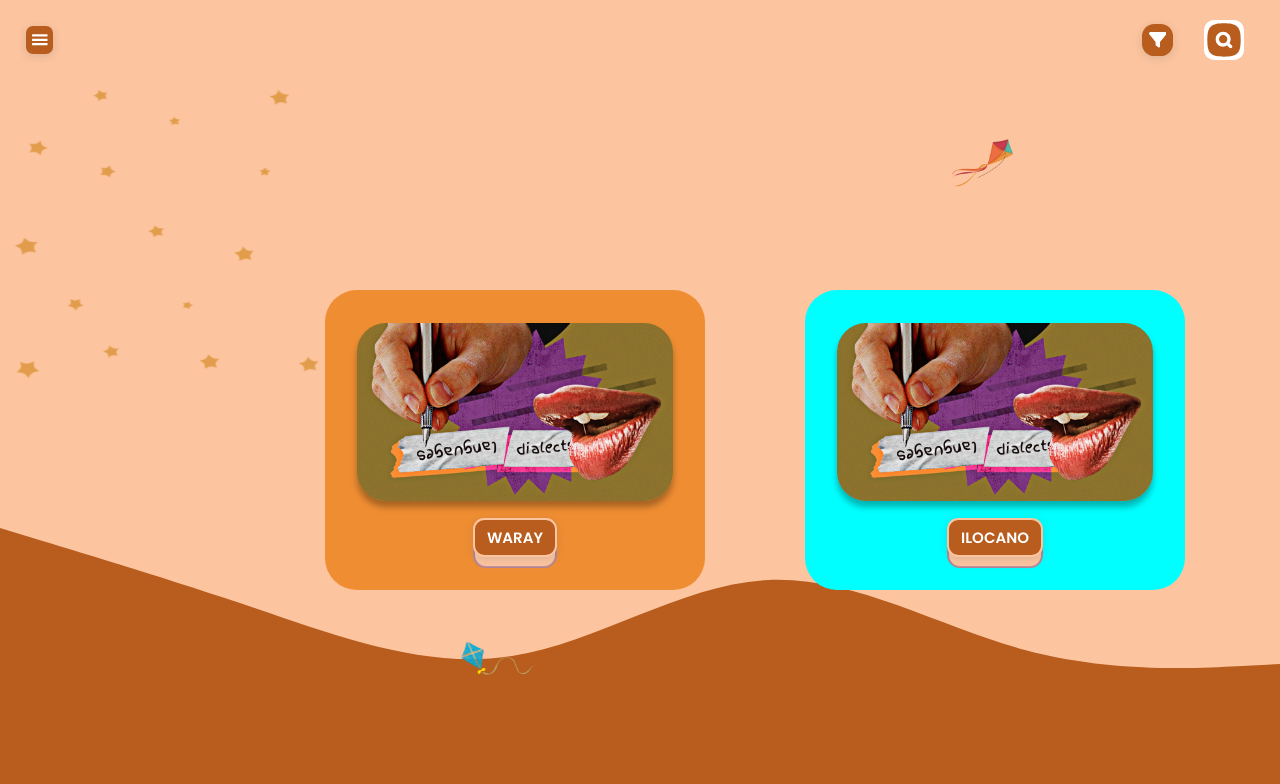
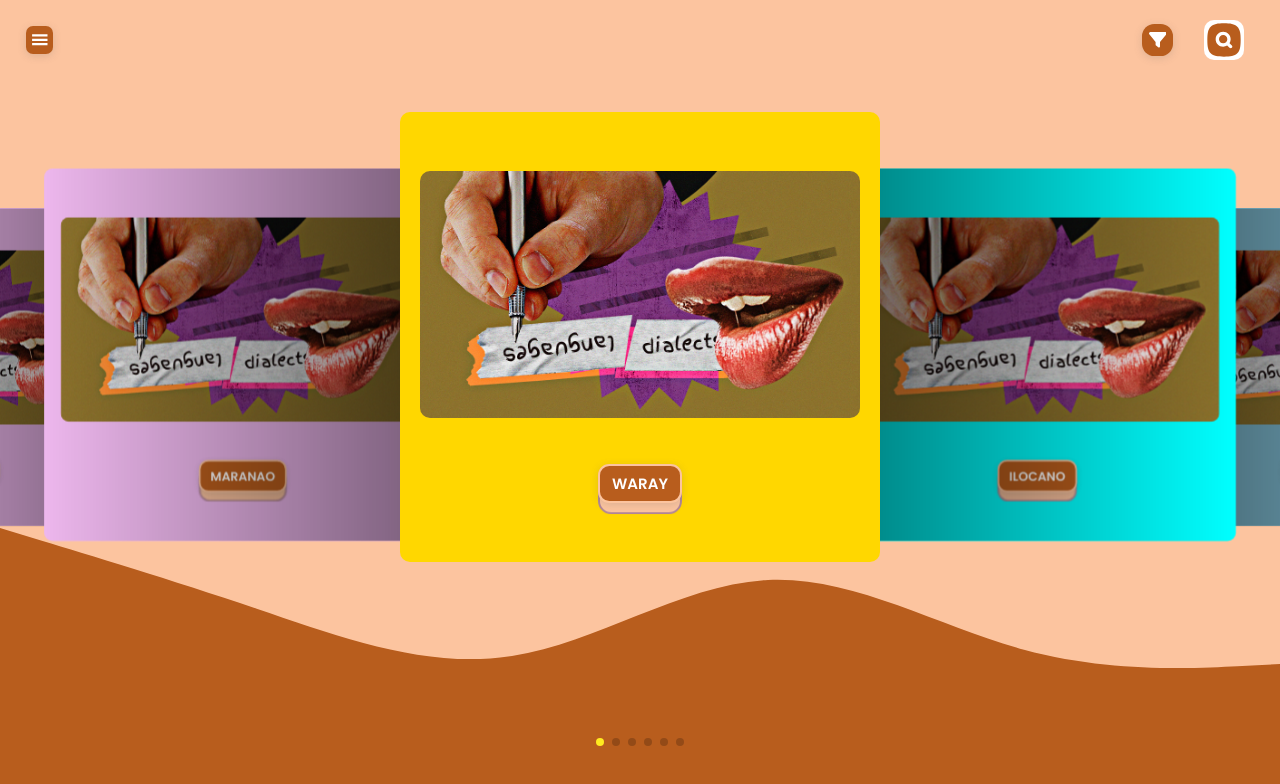
Before and after one commit to Neil-Brian-Araiz/Dialecto, a React (Vite) app: page /dialecto/home in a window 1280 px wide. Shown: the top 784 px of the page. Built offline with nearby package versions, Linux system fonts and the light colour scheme.

Commit message:
Create New Slider Effect

```diff
--- a/package.json
+++ b/package.json
@@ -23,7 +23,8 @@
     "react-icons": "^5.1.0",
     "react-player": "^2.16.0",
     "react-router-dom": "^6.23.0",
-    "styled-components": "^6.1.11"
+    "styled-components": "^6.1.11",
+    "swiper": "^11.1.3"
   },
   "devDependencies": {
     "@types/react": "^18.2.66",
--- a/src/components/SliderDialect.jsx
+++ b/src/components/SliderDialect.jsx
@@ -1,39 +1,74 @@
 import React from 'react';
+import { Swiper, SwiperSlide } from 'swiper/react';
+import 'swiper/css';
+import 'swiper/css/effect-coverflow';
+import 'swiper/css/pagination';
+import 'swiper/css/navigation';
+import { EffectCoverflow, Pagination, Navigation } from 'swiper/modules';
 import { useNavigate } from 'react-router-dom';
 
 import SliderBtn from './shared/SliderBtn';
 import DiaclectImg from '../assets/dialect.jpg';
+import './components.css';
 
+const CustomSlider = () => {
+  const navigate = useNavigate();
 
-
-import './components.css'
-
-const Slider = () => {
-    const navigate = useNavigate();
-
-    const array = [
-        {pic: DiaclectImg, label: 'Waray', nav: '/dialecto/animal-category'},
-        {pic: DiaclectImg, label: 'Ilocano', nav: '', bgColor: 'aqua'},
-        {pic: DiaclectImg, label: 'Cebuano', nav: '', bgColor: '#7FBCD2'},
-        {pic: DiaclectImg, label: 'Tausog', nav: '', bgColor: '#FFEA20'},
-        {pic: DiaclectImg, label: 'Bicolano', nav: '', bgColor: '#EDB7ED'},
-        {pic: DiaclectImg, label: 'Maranao', nav: '', bgColor: '#EDB7ED'},
-    ]
+  const array = [
+    { pic: DiaclectImg, label: 'Waray', nav: '/dialecto/animal-category', bgColor: '#FFD700' },
+    { pic: DiaclectImg, label: 'Ilocano', nav: '', bgColor: 'aqua' },
+    { pic: DiaclectImg, label: 'Cebuano', nav: '', bgColor: '#7FBCD2' },
+    { pic: DiaclectImg, label: 'Tausog', nav: '', bgColor: '#FFEA20' },
+    { pic: DiaclectImg, label: 'Bicolano', nav: '', bgColor: '#EDB7ED' },
+    { pic: DiaclectImg, label: 'Maranao', nav: '', bgColor: '#EDB7ED' },
+  ];
 
   return (
-    <div className='slider'>
-        <div className='slider-card-container'>
-            {array.map((arrayItem, index) =>
-            <div className='slider-card' style={{backgroundColor: arrayItem.bgColor}} key={index}>
-                <div className='slider-card-img'>
-                    <img src={arrayItem.pic} alt='Dialect' />
-                </div>
-                <SliderBtn label={arrayItem.label} navigateTo={() => navigate(arrayItem.nav)} />
+    <div className="slider-container">
+      <Swiper
+        effect={'coverflow'}
+        grabCursor={true}
+        centeredSlides={true}
+        loop={true}
+        slidesPerView={'auto'}
+        coverflowEffect={{
+          rotate: 0,
+          stretch: 0,
+          depth: 100,
+          modifier: 2.5,
+        }}
+        pagination={{ el: '.swiper-pagination', clickable: true }}
+        navigation={{
+          nextEl: '.swiper-button-next',
+          prevEl: '.swiper-button-prev',
+          clickable: true,
+        }}
+        modules={[EffectCoverflow, Pagination, Navigation]}
+        className="swiper_container"
+      >
+        {array.map((arrayItem, index) => (
+          <SwiperSlide key={index} style={{ backgroundColor: arrayItem.bgColor }}>
+            <div className="slider-card">
+              <div className="slider-card-img">
+                <img src={arrayItem.pic} alt="Dialect" />
+              </div>
+              <SliderBtn label={arrayItem.label} navigateTo={() => navigate(arrayItem.nav)} />
             </div>
-            )}
+          </SwiperSlide>
+        ))}
+
+        <div className="slider-controler">
+          {/* <div className="swiper-button-prev slider-arrow">
+            <ion-icon name="arrow-back-outline"></ion-icon>
+          </div>
+          <div className="swiper-button-next slider-arrow">
+            <ion-icon name="arrow-forward-outline"></ion-icon>
+          </div> */}
+          <div className="swiper-pagination"></div>
         </div>
+      </Swiper>
     </div>
-  )
-}
+  );
+};
 
-export default Slider;
+export default CustomSlider;
--- a/src/components/components.css
+++ b/src/components/components.css
@@ -71,70 +71,145 @@
     cursor: pointer;
 }
 
+
+
 /*** Slider ***/
 
-.slider {
-    overflow-x: auto;
-    white-space: nowrap;
-    display: flex;
-    align-items: center;
-    justify-content: center;
+/* background-image: url('../assets/wave1.svg');
+    background-size: cover;
+    background-position: center;
+    background-repeat: no-repeat; */
+
+.slider-container {
+    width: 100%;
     height: 90vh;
-    scrollbar-width: none;
-    -ms-overflow-style: none;
+    margin: 0 auto;
     background-image: url('../assets/wave1.svg');
     background-size: cover;
     background-position: center;
     background-repeat: no-repeat;
-    width: 100%;
+    z-index: 20;
+    overflow: hidden;
+  }
+
+  .swiper_container {
+    height: 90vh;
+    padding: 2rem 0;
     position: relative;
   }
 
-.slider::-webkit-scrollbar {
-    display: none;
-}
-
-.slider-card-container {
-    display: inline-flex;
-    width: 380px;
-    height: 300px;
-    gap: 100px;
-    margin-right: 250px;
-    z-index: 5;
+  .swiper-slide {
+    width: 30rem;
+    height: 450px;
+    position: relative;
+    display: flex;
+    align-items: center;
+    justify-content: center;
+    border-radius: 10px;
   }
 
   .slider-card {
-    flex: 0 0 auto;
-    height: 100%;
-    min-height: 250px;
+    height: inherit;
     width: 100%;
-    min-width: 250px;
-    background-color: #EF8D32;
-    border-radius: 2em;
+    padding: 20px;
+    border-radius: 10px;
+    text-align: center;
     display: flex;
-    align-items: center;
     justify-content: space-evenly;
     flex-direction: column;
-    padding: 1em 2em;
-    overflow: hidden;
+    align-items: center;
   }
 
   .slider-card-img > img {
-    display: block;
     width: 100%;
-    max-height: 250px;
-    cursor: pointer;
-    aspect-ratio: 16/9;
+    height: auto;
+    border-radius: 10px;
     object-fit: cover;
-    object-position: center;
-    border-radius: 1.8em;
-    transition: 200ms transform ease-in-out;
-    box-shadow: rgba(0, 0, 0, 0.3) 0px 6px 6px 0px;
   }
 
-.slider-card-img:hover > img {
-    transform: scale(1.025);
+  .slider-controler {
+    position: relative;
+    bottom: 2rem;
+    display: flex;
+    align-items: center;
+    justify-content: center;
   }
+
+  .slider-controler .swiper-button-next {
+    left: 58% !important;
+    transform: translateX(-58%) !important;
+  }
+
+  @media (max-width: 990px) {
+    .slider-controler .swiper-button-next {
+      left: 70% !important;
+      transform: translateX(-70%) !important;
+    }
+
+    .slider-controler .swiper-button-prev {
+      left: 30% !important;
+      transform: translateX(-30%) !important;
+    }
+  }
+
+  @media (max-width: 500px) {
+    .swiper_container {
+      height: 90vh;
+    }
+    .swiper-slide {
+      width: 20rem !important;
+      height: 440px !important;
+    }
+
+  }
+
+
+  @media (max-width: 450px) {
+    .slider-controler .swiper-button-prev {
+      left: 20% !important;
+      transform: translateX(-20%) !important;
+    }
+
+    .slider-controler .swiper-button-next {
+      left: 80% !important;
+      transform: translateX(-80%) !important;
+    }
+  }
+
+  .slider-controler .slider-arrow {
+    background: #fff;
+    width: 2.8rem;
+    height: 2.8rem;
+    border-radius: 50%;
+    left: 42%;
+    transform: translateX(-42%);
+    filter: drop-shadow(0px 8px 24px rgba(18, 28, 53, 0.1));
+  }
+
+  .slider-controler .slider-arrow ion-icon {
+    font-size: 2rem;
+    color: #222224;
+    z-index: -10;
+  }
+
+  .slider-controler .slider-arrow::after {
+    content: '';
+  }
+
+  .swiper-pagination {
+    position: relative;
+    width: 15rem !important;
+    bottom: 1rem;
+  }
+
+  .swiper-pagination .swiper-pagination-bullet {
+    filter: drop-shadow(0px 8px 24px rgba(18, 28, 53, 0.1));
+  }
+
+  .swiper-pagination .swiper-pagination-bullet-active {
+    background: #FFEA20;
+  }
+
 
 /*** Content Header ***/
 
--- a/src/main.jsx
+++ b/src/main.jsx
@@ -1,6 +1,11 @@
 import React from 'react';
 import ReactDOM from 'react-dom/client';
 import { createBrowserRouter, RouterProvider } from 'react-router-dom';
+
+import 'swiper/css';
+import 'swiper/css/effect-coverflow';
+import 'swiper/css/pagination';
+import 'swiper/css/navigation';
 
 import './App.css';
 
--- a/src/pages/DialectChoicesPage.jsx
+++ b/src/pages/DialectChoicesPage.jsx
@@ -1,5 +1,9 @@
 import React from 'react';
 
+import 'swiper/css';
+import 'swiper/css/effect-coverflow';
+import 'swiper/css/pagination';
+import 'swiper/css/navigation';
 
 import Header from '../components/header';
 import Slider from '../components/SliderDialect';
@@ -16,9 +20,9 @@ const Home = () => {
 
             <div className='interactive-slider-container'>
                 <Slider />
-                <img src={Kite} alt="Kite" className='kite'/>
+                {/* <img src={Kite} alt="Kite" className='kite'/>
                 <img src={Kite1} alt="Kite" className='kite1'/>
-                <img src={Star} alt="Star" className='star'/>
+                <img src={Star} alt="Star" className='star'/> */}
             </div>
         </div>
     )
```
Also changed, not shown: 1 other file (tests, documents, lock files or other folders). Lines whose indentation alone changed are shown as unchanged.
